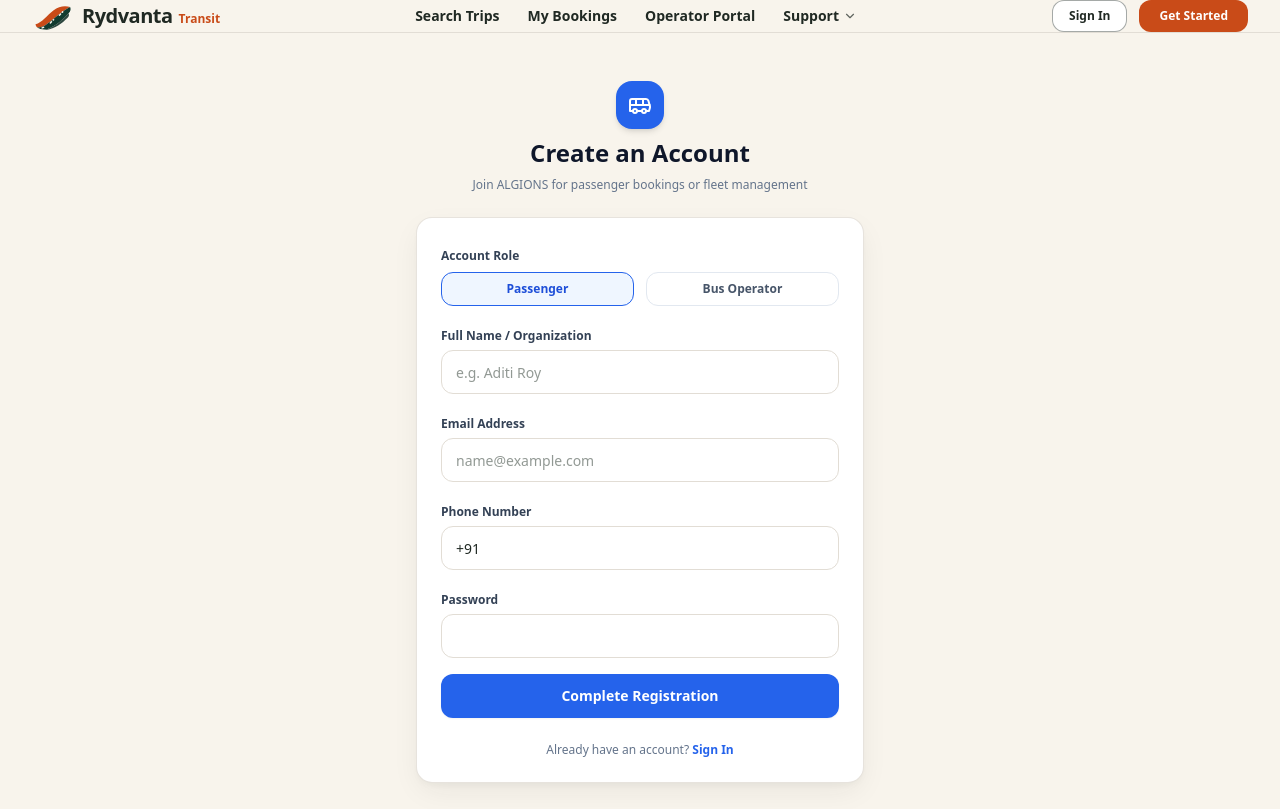
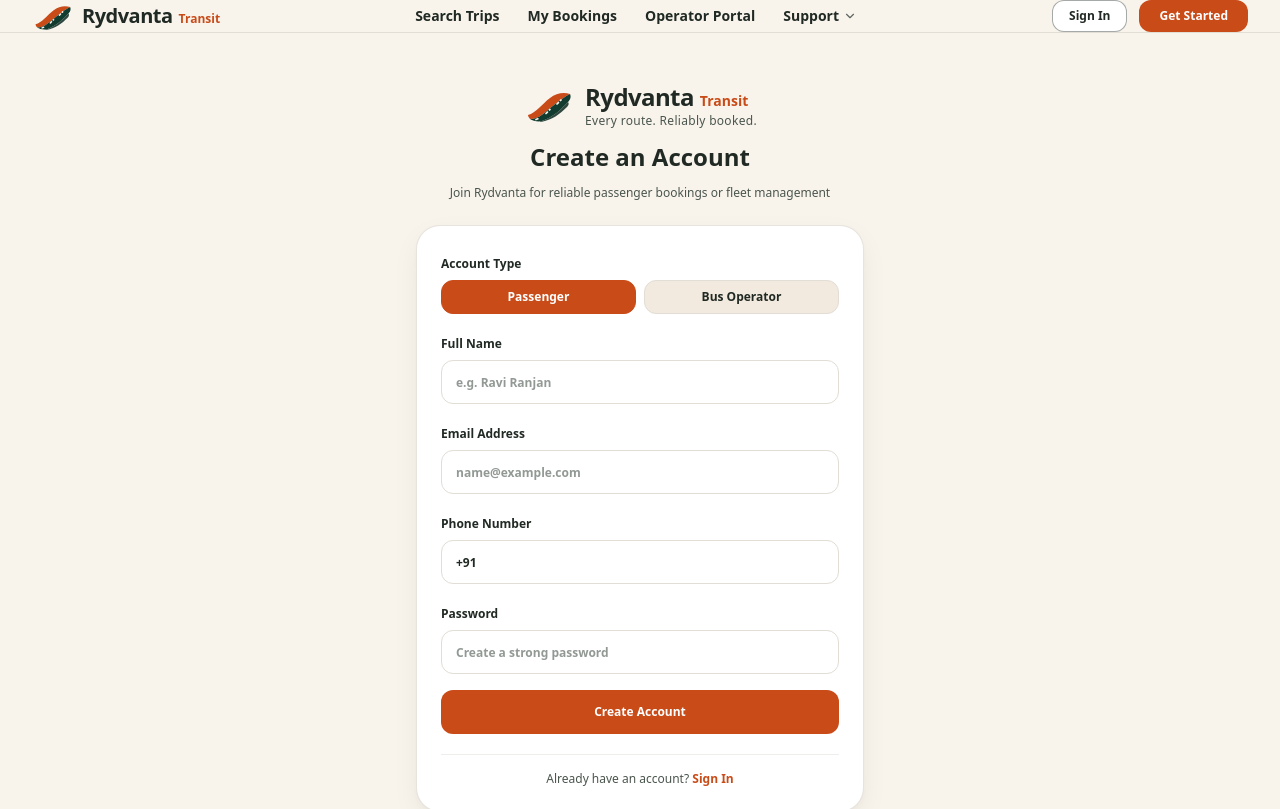
Before and after one commit to Raviranjan010/ALGIONS, a Next.js app: page /register in a window 1280 px wide. Shown: the top 809 px of the page. Built offline with nearby package versions, Linux system fonts and the light colour scheme.

Commit message:
feat(ui): complete Rydvanta Transit design transformation and TypeScript alignment

```diff
--- a/src/app/(auth)/register/page.tsx
+++ b/src/app/(auth)/register/page.tsx
@@ -7,7 +7,8 @@ import { Button } from "@/components/ui/button";
 import { Input } from "@/components/ui/input";
 import { Label } from "@/components/ui/label";
 import { Card, CardContent } from "@/components/ui/card";
-import { Bus, Loader2, AlertCircle } from "lucide-react";
+import { Loader2, AlertCircle } from "lucide-react";
+import { RydvantaLogo } from "@/components/brand/RydvantaLogo";
 
 export default function RegisterPage() {
   const router = useRouter();
@@ -33,7 +34,7 @@ export default function RegisterPage() {
       const data = await res.json();
       if (!res.ok) throw new Error(data.error || "Registration failed");
 
-      router.push(data.redirectUrl || "/passenger/dashboard");
+      router.push(data.redirectUrl || "/passenger/bookings");
       router.refresh();
     } catch (err: any) {
       setError(err.message || "An error occurred");
@@ -43,33 +44,41 @@ export default function RegisterPage() {
   };
 
   return (
-    <div className="min-h-[75vh] flex items-center justify-center px-4 py-12">
+    <div className="min-h-[80vh] flex items-center justify-center px-4 py-12">
       <div className="w-full max-w-md space-y-6">
-        <div className="text-center space-y-2">
-          <div className="inline-flex items-center justify-center w-12 h-12 rounded-2xl bg-blue-600 text-white shadow-md">
-            <Bus className="w-6 h-6" />
+        <div className="text-center space-y-3">
+          <div className="flex justify-center">
+            <RydvantaLogo size="lg" showTagline={true} />
           </div>
-          <h1 className="text-2xl font-black text-slate-900 dark:text-slate-100">
+          <h1 className="text-2xl font-black text-charcoal">
             Create an Account
           </h1>
-          <p className="text-xs text-slate-500">
-            Join ALGIONS for passenger bookings or fleet management
+          <p className="text-xs text-charcoal-muted">
+            Join Rydvanta for reliable passenger bookings or fleet management
           </p>
         </div>
 
-        <Card>
+        <Card className="rounded-3xl border-charcoal-border/80 shadow-warm">
           <CardContent className="pt-6">
+            {error && (
+              <div className="mb-4 p-3 rounded-xl bg-red-50 border border-red-200 text-red-700 text-xs flex items-center gap-2">
+                <AlertCircle className="w-4 h-4 shrink-0" />
+                <span>{error}</span>
+              </div>
+            )}
+
             <form onSubmit={handleRegister} className="space-y-4">
-              <div>
-                <Label className="text-xs font-semibold">Account Role</Label>
-                <div className="grid grid-cols-2 gap-3 mt-1.5">
+              {/* Account Role Selector */}
+              <div className="space-y-1.5">
+                <Label className="text-xs font-bold text-charcoal">Account Type</Label>
+                <div className="grid grid-cols-2 gap-2">
                   <button
                     type="button"
                     onClick={() => setRole("passenger")}
-                    className={`py-2 px-3 text-xs font-bold rounded-lg border text-center transition-all ${
+                    className={`py-2 text-xs font-bold rounded-xl border transition-all ${
                       role === "passenger"
-                        ? "border-blue-600 bg-blue-50 text-blue-700 shadow-xs"
-                        : "border-slate-200 text-slate-600 hover:bg-slate-50"
+                        ? "bg-terracotta text-white border-terracotta shadow-xs"
+                        : "bg-ivory-soft text-charcoal border-charcoal-border hover:bg-ivory"
                     }`}
                   >
                     Passenger
@@ -77,10 +86,10 @@ export default function RegisterPage() {
                   <button
                     type="button"
                     onClick={() => setRole("operator")}
-                    className={`py-2 px-3 text-xs font-bold rounded-lg border text-center transition-all ${
+                    className={`py-2 text-xs font-bold rounded-xl border transition-all ${
                       role === "operator"
-                        ? "border-blue-600 bg-blue-50 text-blue-700 shadow-xs"
-                        : "border-slate-200 text-slate-600 hover:bg-slate-50"
+                        ? "bg-forest text-white border-forest shadow-xs"
+                        : "bg-ivory-soft text-charcoal border-charcoal-border hover:bg-ivory"
                     }`}
                   >
                     Bus Operator
@@ -88,82 +97,72 @@ export default function RegisterPage() {
                 </div>
               </div>
 
-              <div>
-                <Label htmlFor="name" className="text-xs font-semibold">
-                  Full Name / Organization
-                </Label>
+              <div className="space-y-1.5">
+                <Label className="text-xs font-bold text-charcoal">Full Name</Label>
                 <Input
-                  id="name"
-                  required
+                  placeholder="e.g. Ravi Ranjan"
                   value={fullName}
                   onChange={(e) => setFullName(e.target.value)}
-                  placeholder="e.g. Aditi Roy"
-                  className="mt-1"
+                  required
+                  className="h-11 text-xs font-semibold"
                 />
               </div>
 
-              <div>
-                <Label htmlFor="email" className="text-xs font-semibold">
-                  Email Address
-                </Label>
+              <div className="space-y-1.5">
+                <Label className="text-xs font-bold text-charcoal">Email Address</Label>
                 <Input
-                  id="email"
                   type="email"
-                  required
+                  placeholder="name@example.com"
                   value={email}
                   onChange={(e) => setEmail(e.target.value)}
-                  placeholder="name@example.com"
-                  className="mt-1"
+                  required
+                  className="h-11 text-xs font-semibold"
                 />
               </div>
 
-              <div>
-                <Label htmlFor="phone" className="text-xs font-semibold">
-                  Phone Number
-                </Label>
+              <div className="space-y-1.5">
+                <Label className="text-xs font-bold text-charcoal">Phone Number</Label>
                 <Input
-                  id="phone"
-                  required
+                  type="tel"
+                  placeholder="+91 98765 43210"
                   value={phone}
                   onChange={(e) => setPhone(e.target.value)}
-                  className="mt-1"
+                  required
+                  className="h-11 text-xs font-semibold"
                 />
               </div>
 
-              <div>
-                <Label htmlFor="pass" className="text-xs font-semibold">
-                  Password
-                </Label>
+              <div className="space-y-1.5">
+                <Label className="text-xs font-bold text-charcoal">Password</Label>
                 <Input
-                  id="pass"
                   type="password"
+                  placeholder="Create a strong password"
+                  value={password}
+                  onChange={(e) => setPassword(e.target.value)}
                   required
                   minLength={6}
-                  value={password}
-                  onChange={(e) => setPassword(e.target.value)}
-                  className="mt-1"
+                  className="h-11 text-xs font-semibold"
                 />
               </div>
-
-              {error && (
-                <div className="p-3 rounded-lg bg-red-50 text-red-600 text-xs flex items-center gap-2">
-                  <AlertCircle className="w-4 h-4 shrink-0" />
-                  <span>{error}</span>
-                </div>
-              )}
 
               <Button
                 type="submit"
                 disabled={loading}
-                className="w-full h-11 bg-blue-600 hover:bg-blue-700 text-white font-bold text-sm"
+                className="w-full h-11 text-xs font-bold bg-terracotta hover:bg-terracotta-hover text-white rounded-xl shadow-xs"
               >
-                {loading ? <Loader2 className="w-5 h-5 animate-spin" /> : "Complete Registration"}
+                {loading ? (
+                  <span className="flex items-center gap-2">
+                    <Loader2 className="w-4 h-4 animate-spin" /> Creating Account...
+                  </span>
+                ) : (
+                  "Create Account"
+                )}
               </Button>
             </form>
 
-            <div className="mt-6 text-center text-xs text-slate-500">
+            <div className="mt-5 pt-4 border-t border-charcoal-border/50 text-center text-xs text-charcoal-muted">
               Already have an account?{" "}
-              <Link href="/login" className="font-bold text-blue-600 hover:underline">
+              <Link href="/login" className="font-bold text-terracotta hover:underline">
                 Sign In
               </Link>
             </div>
--- a/src/app/operator/reports/page.tsx
+++ b/src/app/operator/reports/page.tsx
@@ -168,7 +168,7 @@ export default function OperatorReportsPage() {
                         {report.trip_code}
                       </td>
                       <td className="px-5 py-4 font-bold">
-                        {report.origin_city} → {report.destination_city}
+                        {report.route_name}
                       </td>
                       <td className="px-5 py-4">
                         <span className="font-bold text-charcoal">{formatTime(report.departure_time)}</span>
--- a/src/app/verify/page.tsx
+++ b/src/app/verify/page.tsx
@@ -89,6 +89,7 @@ function VerifyTicketContent() {
 
   const isValid = ticket.isValidForBoarding;
   const isCancelled = ticket.isCancelled;
+  const seatCount = ticket.seats ? ticket.seats.length : 0;
 
   return (
     <div className="max-w-2xl mx-auto px-4 py-12 space-y-6">
@@ -192,23 +193,23 @@ function VerifyTicketContent() {
               Vehicle Reg
             </span>
             <span className="font-mono font-bold text-charcoal">
-              {ticket.vehicleRegistration}
+              {ticket.busRegistration || "N/A"}
             </span>
           </div>
         </div>
 
-        {/* Allocated Seats Count */}
+        {/* Allocated Seats Allocation */}
         <div className="flex items-center justify-between p-4 rounded-2xl bg-ivory-light border border-charcoal-border/60">
           <div>
             <span className="text-xs font-bold text-charcoal block">
               Reserved Seats Allocation
             </span>
             <span className="text-[11px] text-charcoal-muted">
-              {ticket.seatCount} {ticket.seatCount === 1 ? "seat" : "seats"} confirmed on vehicle manifest
+              {seatCount} {seatCount === 1 ? "seat" : "seats"} ({ticket.seats?.join(", ") || "Confirmed"})
             </span>
           </div>
           <span className="px-3.5 py-1 rounded-xl bg-forest text-white font-mono font-bold text-sm">
-            {ticket.seatCount} {ticket.seatCount === 1 ? "Seat" : "Seats"}
+            {seatCount} {seatCount === 1 ? "Seat" : "Seats"}
           </span>
         </div>
 
--- a/src/components/home/HeroSection.tsx
+++ b/src/components/home/HeroSection.tsx
@@ -1,3 +1,5 @@
+"use client";
+
 import React from "react";
 import { SearchForm } from "@/components/search/SearchForm";
 import { Armchair, ShieldCheck, Zap } from "lucide-react";
@@ -12,11 +14,6 @@ export const HeroSection: React.FC = () => {
           src="/images/hero-bg.jpg"
           alt="Rydvanta Luxury Coach on Mountain Scenic Highway"
           className="w-full h-full object-cover object-right sm:object-center opacity-85"
-          onError={(e) => {
-            // High-resolution fallback of scenic coach on highway
-            (e.target as HTMLImageElement).src =
-              "https://images.unsplash.com/photo-1544620347-c4fd4a3d5957?auto=format&fit=crop&w=2000&q=80";
-          }}
         />
         {/* Left Dark Forest Gradient Overlay so typography is 100% crisp & readable */}
         <div className="absolute inset-0 bg-gradient-to-r from-forest-dark via-forest/90 to-transparent sm:w-3/5" />
```
Also changed, not shown: src/app/operator/manifests/page.tsx (+2 -6 lines), src/components/booking/TicketCard.tsx (+12 -13 lines).
